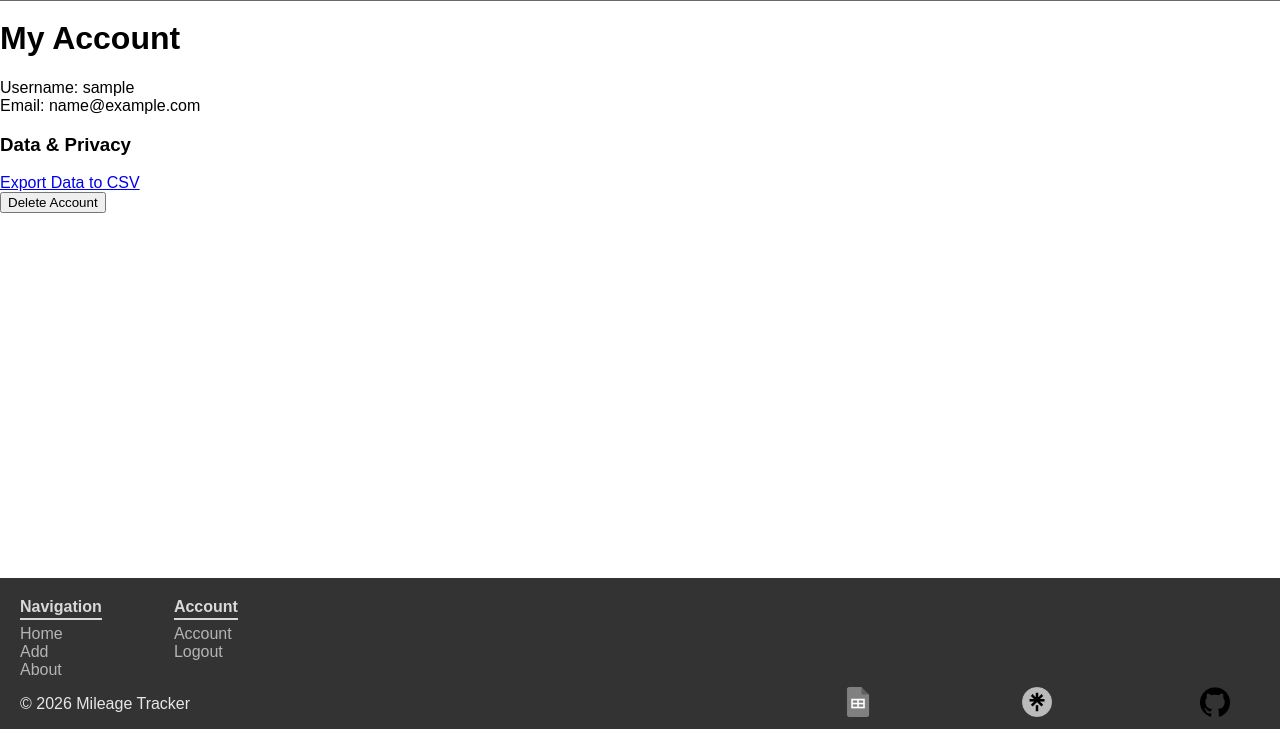
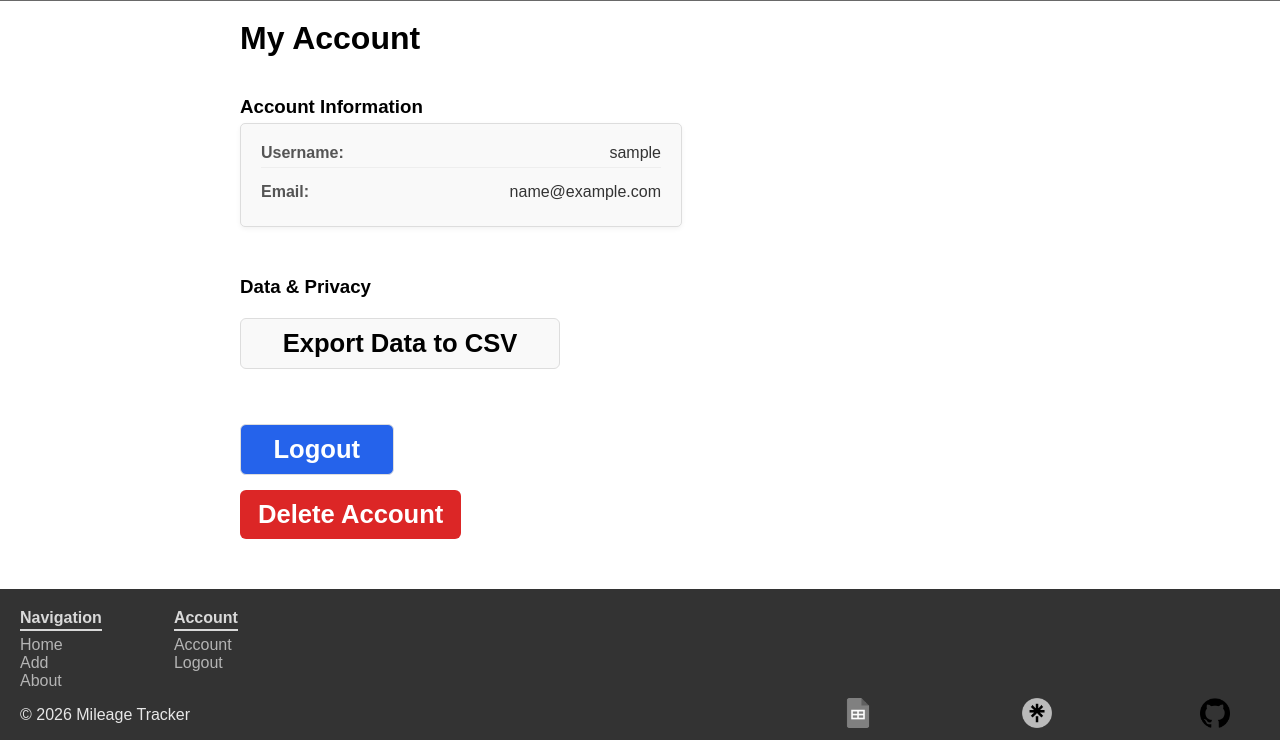
Before and after one commit to Kdubs6991/MileageTrackerWebApp, a Flask app: page /account in a window 1280 px wide. Shown: the part 71-811 px from the top of the page. Run offline with Flask 3, Linux system fonts and the light colour scheme; the visitor is signed in with stand-in values (Sample User, id 1).

Commit message:
Added user authentication, and now the database is linked to the user. Authentication has register (username, email, password), login (username or email), and an account page that tells you a little information. There is also a new button on the account page to export the database into a CSV file.

```diff
--- a/app.py
+++ b/app.py
@@ -507,7 +507,7 @@ def logout():
 def export():
     # 1. Fetch all data for the current user
     conn = get_db_connection()
-    rows = conn.execute("SELECT * FROM entries WHERE user_id = ? ORDER BY date ASC", (current_user.id)).fetchall()
+    rows = conn.execute("SELECT * FROM entries WHERE user_id = ? ORDER BY date ASC", (current_user.id,)).fetchall()
     conn.close()
 
     # 2. Create CSV in memory
--- a/static/css/account-css/accountDesktop.css
+++ b/static/css/account-css/accountDesktop.css
@@ -0,0 +1,137 @@
+.contentContainer {
+    display: flex;
+    flex-direction: column;
+    margin: 0 auto;
+
+    width: 90%;
+    max-width: 800px;
+    font-family: sans-serif;
+}
+
+h1 {
+    margin-bottom: 20px;
+}
+.accountTitle {
+    margin-bottom: 5px;
+}
+
+/* Profile Card Styling */
+.accountCard {
+    background-color: #f9f9f9;
+    border: 1px solid #ddd;
+    border-radius: 5px;
+
+    padding: 20px;
+    width: 100%;
+    max-width: 400px;
+    margin-bottom: 30px;
+
+    box-shadow: 0 2px 5px rgba(0,0,0,0.05);
+}
+
+.detailRow {
+    display: flex;
+    justify-content: space-between;
+
+    margin-bottom: 15px;
+    border-bottom: 1px solid #eee;
+    padding-bottom: 5px;
+}
+
+.detailLabel {
+    font-weight: bold;
+    color: #555;
+}
+
+.detailValue {
+    color: #333;
+}
+
+/* Action Buttons Container */
+.actionSection {
+    display: flex;
+    flex-direction: column;
+    gap: 15px;
+
+    width: 100%;
+    max-width: 400px;
+}
+
+.exportBtn {
+    margin-bottom: 40px;
+    padding: 10px 10px;
+    white-space: nowrap;
+    width: 25vw;
+    box-sizing: border-box;
+
+    border: 1px solid #ddd;
+    background-color: #f9f9f9;
+    color: black;
+    font-size: clamp(10px, 2vw, 48px);
+    text-decoration: none;
+    text-align: center;
+    font-weight: 600;
+
+    cursor: pointer;
+    border-radius: 6px;
+    transition: background-color 0.2s ease, border-color 0.2s ease, transform 0.2s ease;
+}
+.exportBtn:hover{
+    background-color: #dbffdd;
+    border-color: #9fdca3;
+
+    transform: scale(1.05);
+}
+.exportBtn:active{
+    transform: scale(0.98);
+}
+
+.logoutBtn {
+    padding: 10px 10px;
+    white-space: nowrap;
+    width: 12vw;
+    box-sizing: border-box;
+
+    border: 1px solid #ddd;
+    background-color: #2563eb;
+    color: white;
+    font-size: clamp(10px, 2vw, 48px);
+    text-decoration: none;
+    text-align: center;
+    font-weight: 600;
+
+    cursor: pointer;
+    border-radius: 6px;
+    transition: background-color 0.2s ease, transform 0.2s ease;
+}
+.logoutBtn:hover{
+    background-color: #1d4ed8;
+
+    transform: scale(1.05);
+}
+.logoutBtn:active{
+    transform: scale(0.98);
+}
+
+.deleteBtn{
+  background-color: #dc2626; /* red */
+  color: white;
+
+  padding: 10px 18px;
+  border: none;
+  border-radius: 6px;
+  font-size: clamp(10px, 2vw, 48px);
+  font-weight: 600;
+  cursor: pointer;
+  text-decoration: none;
+
+  transition: background-color 0.2s ease, transform 0.1s ease;
+}
+.deleteBtn:hover{
+  background-color: #b91c1c;
+
+  transform: scale(1.05);
+}
+.deleteBtn:active{
+  transform: scale(0.98);
+}
--- a/static/css/account-css/accountMobile.css
+++ b/static/css/account-css/accountMobile.css
@@ -0,0 +1,148 @@
+/* Override the default base margin so the content is centered properly */
+.mainBody {
+    margin-left: 0;
+}
+
+.contentContainer {
+    display: flex;
+    flex-direction: column;
+    margin: 0 auto;
+    align-items: center;
+
+    width: 90%;
+
+    max-width: 800px;
+    font-family: sans-serif;
+}
+
+h1 {
+    margin-bottom: 20px;
+}
+.accountTitle {
+    margin-bottom: 5px;
+}
+
+/* Profile Card Styling */
+.accountCard {
+    background-color: #f9f9f9;
+    border: 1px solid #ddd;
+    border-radius: 5px;
+
+    padding: 20px;
+    width: 100%;
+    max-width: 300px;
+    margin-bottom: 30px;
+
+    box-shadow: 0 2px 5px rgba(0,0,0,0.05);
+}
+
+.detailRow {
+    display: flex;
+    justify-content: space-between;
+    flex-direction: column;
+
+    margin-bottom: 15px;
+    border-bottom: 2px solid #dad9d9;
+    padding-bottom: 5px;
+}
+
+.detailLabel {
+    margin-bottom: 5px;
+
+    font-weight: bold;
+    color: #555;
+}
+
+.detailValue {
+    color: #333;
+}
+
+/* Action Buttons Container */
+.actionSection {
+    display: flex;
+    flex-direction: column;
+    align-items: center;
+    gap: 15px;
+
+    width: 100%;
+    max-width: 400px;
+}
+
+.exportBtn {
+    margin-bottom: 40px;
+    padding: 10px 10px;
+    white-space: nowrap;
+    width: 60vw;
+    box-sizing: border-box;
+
+    border: 1px solid #ddd;
+    background-color: #f9f9f9;
+    color: black;
+    font-size: clamp(10px, 5vw, 48px);
+    text-decoration: none;
+    text-align: center;
+    font-weight: 600;
+
+    cursor: pointer;
+    border-radius: 6px;
+    transition: background-color 0.2s ease, border-color 0.2s ease, transform 0.2s ease;
+}
+.exportBtn:hover{
+    background-color: #dbffdd;
+    border-color: #9fdca3;
+
+    transform: scale(1.05);
+}
+.exportBtn:active{
+    transform: scale(0.98);
+}
+
+.logoutBtn {
+    padding: 10px 10px;
+    white-space: nowrap;
+    width: 30vw;
+    box-sizing: border-box;
+
+    border: 1px solid #ddd;
+    background-color: #2563eb;
+    color: white;
+    font-size: clamp(10px, 4.5vw, 48px);
+    text-decoration: none;
+    text-align: center;
+    font-weight: 600;
+
+    cursor: pointer;
+    border-radius: 6px;
+    transition: background-color 0.2s ease, transform 0.2s ease;
+}
+.logoutBtn:hover{
+    background-color: #1d4ed8;
+
+    transform: scale(1.05);
+}
+.logoutBtn:active{
+    transform: scale(0.98);
+}
+
+.deleteBtn{
+  background-color: #dc2626; /* red */
+  color: white;
+
+  padding: 10px 18px;
+  border: none;
+  border-radius: 6px;
+  font-size: clamp(10px, 4.5vw, 48px);
+  font-weight: 600;
+  cursor: pointer;
+  text-decoration: none;
+
+  transition: background-color 0.2s ease, transform 0.1s ease;
+}
+.deleteBtn:hover{
+  background-color: #b91c1c;
+
+  transform: scale(1.05);
+}
+.deleteBtn:active{
+  transform: scale(0.98);
+}
--- a/templates/auth/account.html
+++ b/templates/auth/account.html
@@ -13,6 +13,7 @@
     <div class="contentContainer">
         <h1>My Account</h1>
 
+        <h3 class="accountTitle">Account Information</h3>
         <!-- Profile Information -->
         <div class="accountCard">
             <div class="detailRow">
@@ -20,7 +21,7 @@
                 <span class="detailValue">{{ current_user.username }}</span>
             </div>
 
-            <div class="detailRow">
+            <div class="detailRow" style="border: none; margin-bottom: 0;">
                 <span class="detailLabel">Email:</span>
                 <span class="detailValue">{{ current_user.email }}</span>
             </div>
@@ -28,14 +29,14 @@
 
         <!-- Account Actions -->
         <div class="actionSection">
-            <h3>Data & Privacy</h3>
+            <h3 class="accountTitle">Data & Privacy</h3>
 
             <a href="{{ url_for('export') }}" class="exportBtn">Export Data to CSV</a>
 
+            <a class="logoutBtn" href="{{ url_for('logout') }}">Logout</a>
             <form action="{{ url_for('delete_account') }}" method="POST" onsubmit="return confirm('Are you sure? This will permanently delete your account and all mileage entries. This CANNOT be undone.');">
                 <button type="submit" class="deleteBtn">Delete Account</button>
             </form>
         </div>
-
     </div>
 {% endblock %}
```
Also changed, not shown: static/css/login-css/loginDesktop.css (deleted), static/css/login-css/loginMobile.css (deleted).
